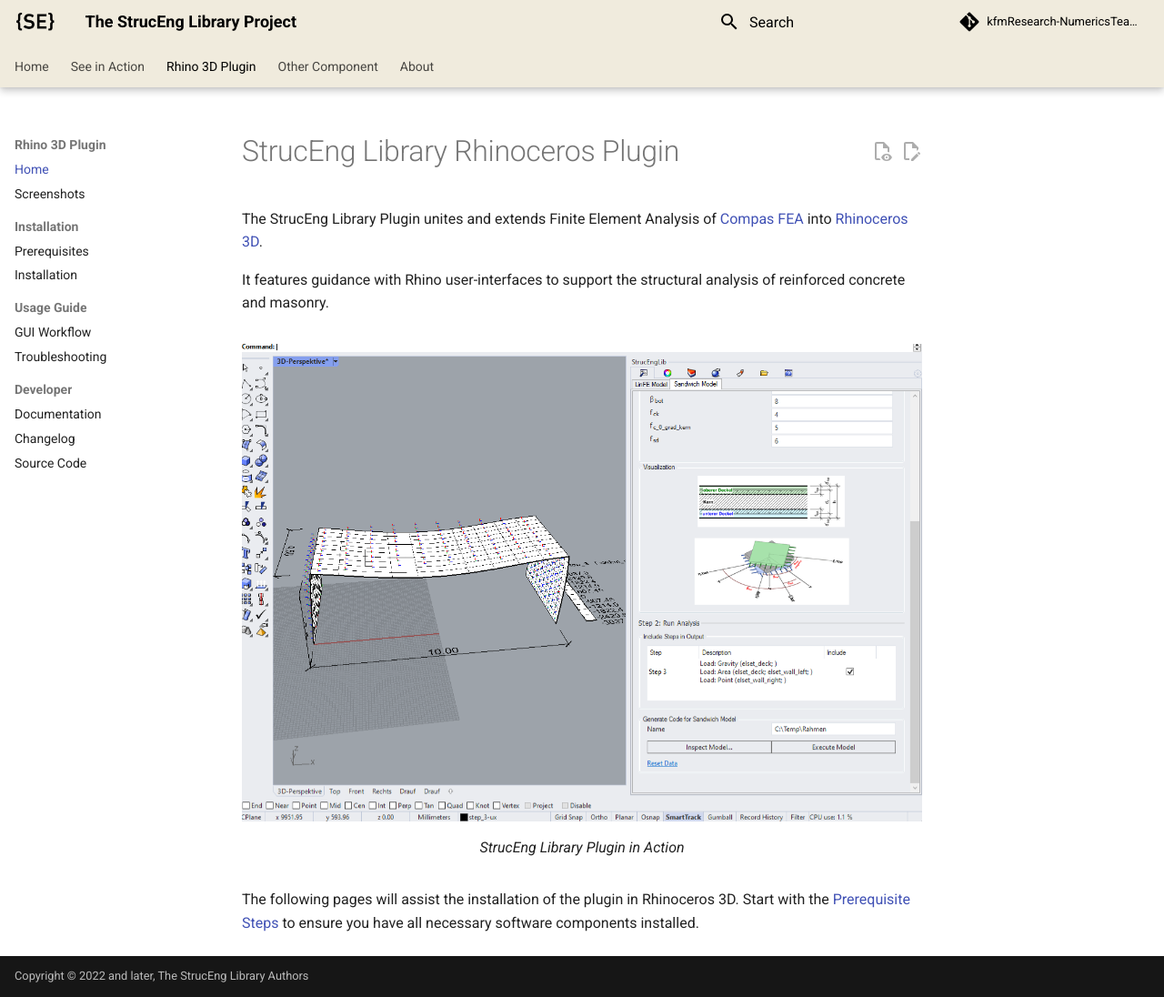
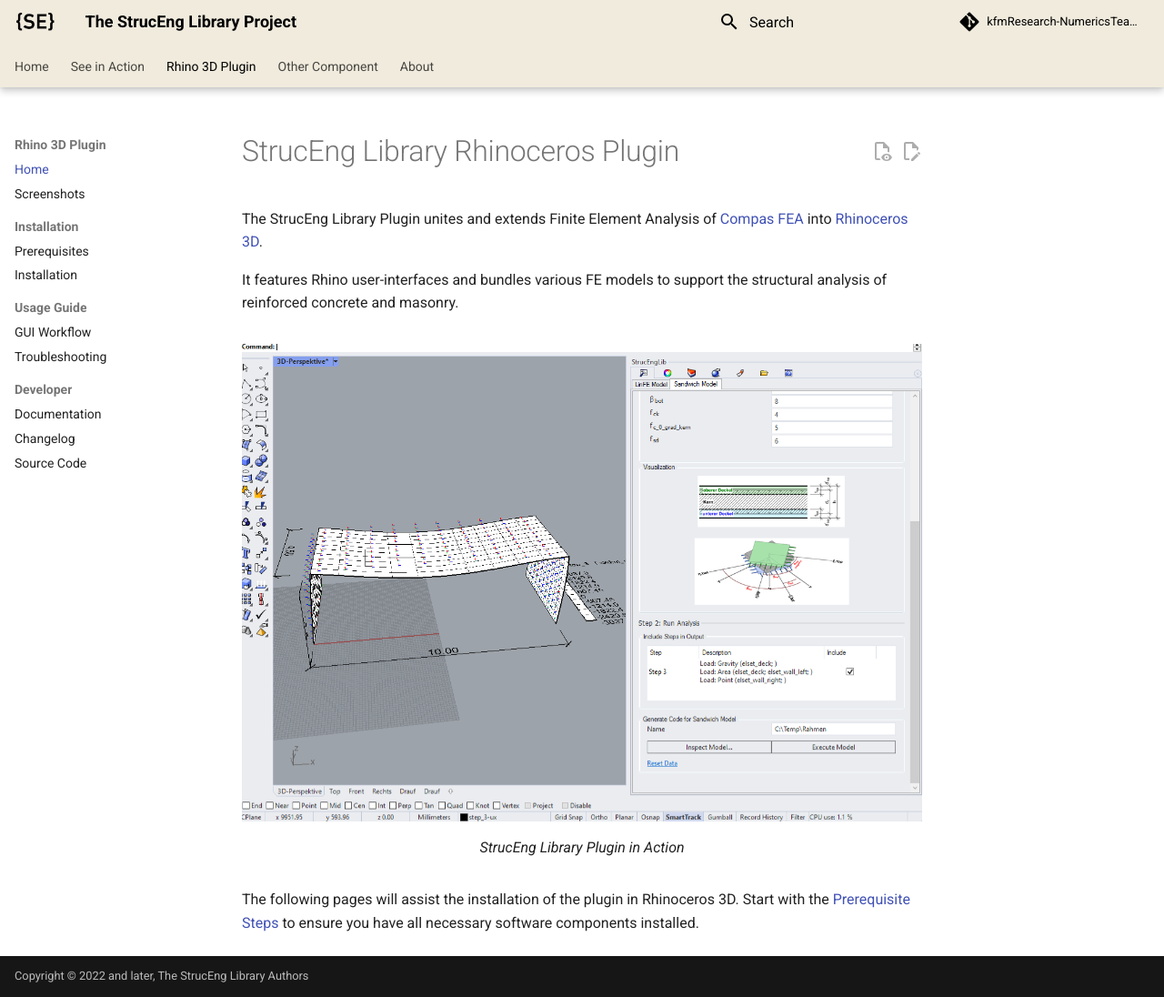
Before and after one commit to kfmResearch-NumericsTeam/Struc_Eng_Library_Website, an MkDocs documentation site: the page built from docs/strucenglib_plugin/home.md, in a window 1280 px wide. Shown: the whole page at 91% size. Built offline with MkDocs 1.6.1 and Material for MkDocs 9.7.7, drawn with Linux system fonts in a browser that asks for light colours; comment, search, counter and statistics services are not loaded.

Commit message:
Update home.md

```diff
--- a/docs/strucenglib_plugin/home.md
+++ b/docs/strucenglib_plugin/home.md
@@ -2,7 +2,7 @@
 
 The StrucEng Library Plugin unites and extends Finite Element Analysis of [Compas FEA](https://compas.dev/compas_fea/latest/) into [Rhinoceros 3D](https://www.rhino3d.com/).
 
-It features guidance with Rhino user-interfaces to support the structural analysis of reinforced concrete and masonry.
+It features Rhino user-interfaces and bundles various FE models to support the structural analysis of reinforced concrete and masonry.
 
 <figure markdown>
   ![Image title](assets/demo.png)
```
